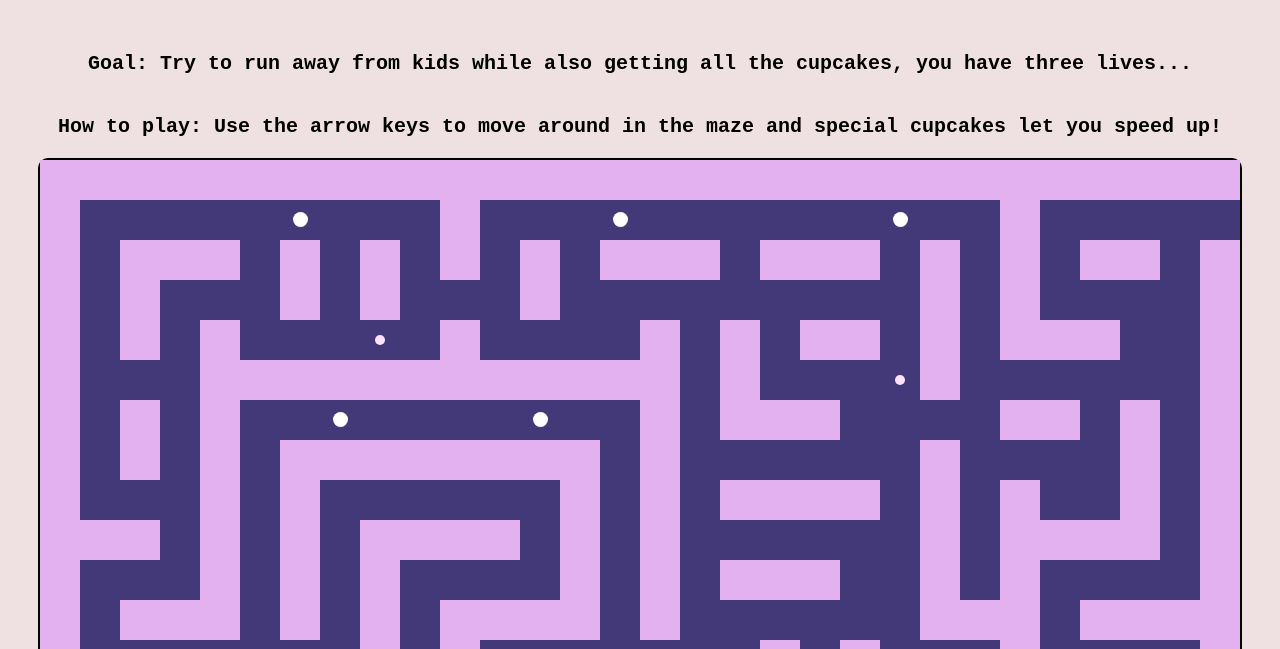
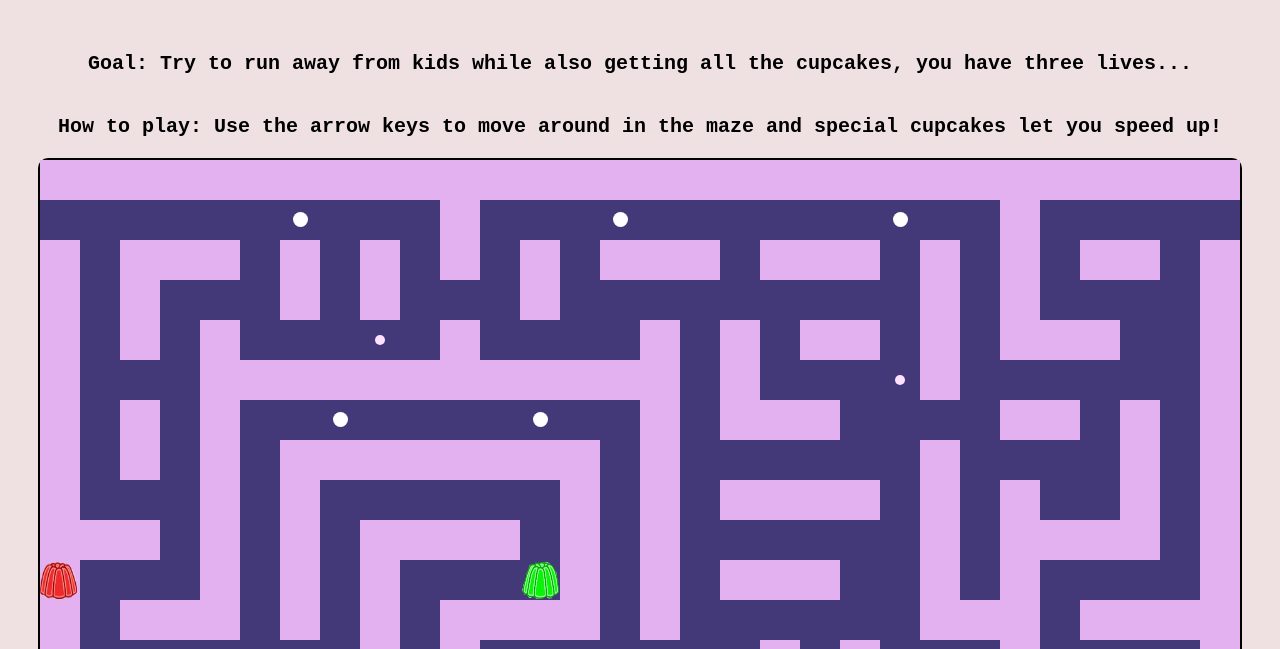
Before and after one commit to 2024-25-Allen-ISD-Computer-Science/5th-period-isp-candy-craze-maze, a website built with Parcel: page src/index.html in a window 1280 px wide. Shown: the part 133-782 px from the top of the page. Built offline with nearby package versions, Linux system fonts and the light colour scheme.

Commit message:
got jello to move toward cake

```diff
--- a/src/index.html
+++ b/src/index.html
@@ -15,6 +15,9 @@
     <div id="game">
     </div>
     <img id="sprite" src="cake-pic.png" alt="Moving Sprite">
+    <img id="green-position" src="green-jello.png" alt="Moving Sprite">
+    <img id="red-position" src="red-jello.png" alt="Moving Sprite">
+
   </div>
 
   <div class="timer-container">
--- a/src/script.js
+++ b/src/script.js
@@ -1,6 +1,6 @@
 const layout = [
     1, 1, 1, 1, 1, 1, 1, 1, 1, 1, 1, 1, 1, 1, 1, 1, 1, 1, 1, 1, 1, 1, 1, 1, 1, 1, 1, 1, 1, 1,
-    1, 0, 0, 0, 0, 0, 3, 0, 0, 0, 1, 0, 0, 0, 3, 0, 0, 0, 0, 0, 0, 3, 0, 0, 1, 0, 0, 0, 0, 0,
+    0, 0, 0, 0, 0, 0, 3, 0, 0, 0, 1, 0, 0, 0, 3, 0, 0, 0, 0, 0, 0, 3, 0, 0, 1, 0, 0, 0, 0, 0,
     1, 0, 1, 1, 1, 0, 1, 0, 1, 0, 1, 0, 1, 0, 1, 1, 1, 0, 1, 1, 1, 0, 1, 0, 1, 0, 1, 1, 0, 1,
     1, 0, 1, 0, 0, 0, 1, 0, 1, 0, 0, 0, 1, 0, 0, 0, 0, 0, 0, 0, 0, 0, 1, 0, 1, 0, 0, 0, 0, 1,
     1, 0, 1, 0, 1, 0, 0, 0, 2, 0, 1, 0, 0, 0, 0, 1, 0, 1, 0, 1, 1, 0, 1, 0, 1, 1, 1, 0, 0, 1,
@@ -68,6 +68,7 @@ function moveSprite(dx, dy) {
             const targetCell = document.getElementById(`cell-${targetIndex}`);
 
             targetCell.classList.remove("power-pellet");
+            targetCell.classList.remove("collectible");
             targetCell.classList.add("path");
 
             score += 1;
@@ -153,3 +154,37 @@ function startTimer() {
 function stopTimer() {
   clearInterval(timerInterval);
 }
+
+const cake = document.getElementById("sprite");
+const greenJello = document.getElementById("green-position");
+const redJello = document.getElementById("red-position");
+
+function moveJello(jello) {
+    const cakeRect = cake.getBoundingClientRect();
+    const jelloRect = jello.getBoundingClientRect();
+
+    let cakeX = cake.offsetLeft;
+    let cakeY = cake.offsetTop;
+    let jelloX = jello.offsetLeft;
+    let jelloY = jello.offsetTop;
+
+    let speed = 2;
+
+
+    if (jelloX < cakeX) {
+        jello.style.left = (jelloX + speed) + "px";
+    } else if (jelloX > cakeX) {
+        jello.style.left = (jelloX - speed) + "px";
+    }
+
+    if (jelloY < cakeY) {
+        jello.style.top = (jelloY + speed) + "px";
+    } else if (jelloY > cakeY) {
+        jello.style.top = (jelloY - speed) + "px";
+    }
+}
+
+setInterval(() => {
+  moveJello(greenJello);
+  moveJello(redJello);
+}, 100);
--- a/src/styles.css
+++ b/src/styles.css
@@ -78,6 +78,22 @@ body {
     height: 37px;
     z-index: 10;
   }
+  #green-position {
+    position: absolute;
+    bottom: 560;
+    left: 1160;
+    width: 37px;
+    height: 37px;
+    z-index: 10;
+  }
+  #red-position {
+    position: absolute;
+    bottom: 562;
+    left: 0;
+    width: 37px;
+    height: 37px;
+    z-index: 10;
+  }
 
   .timer-container {
     display: flex;
```
Also changed, not shown: src/green-jello.png (added), src/red-jello.png (added).
